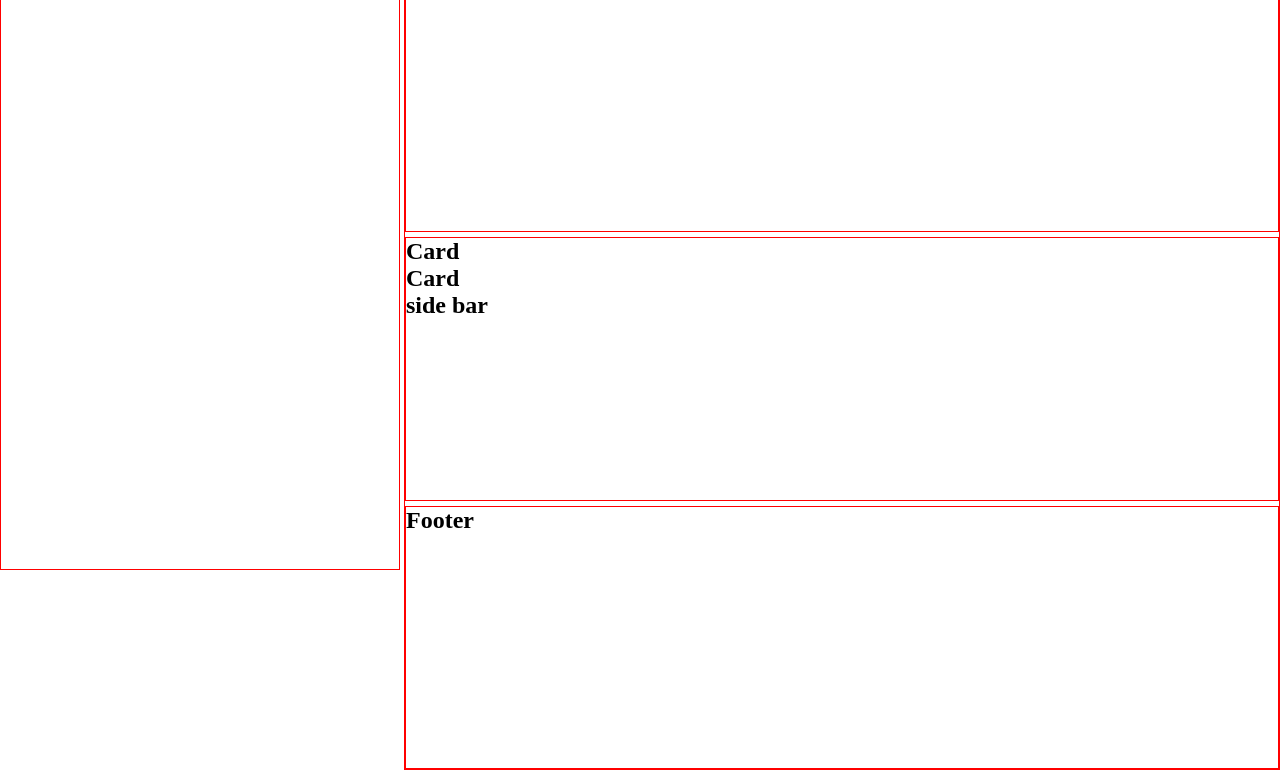
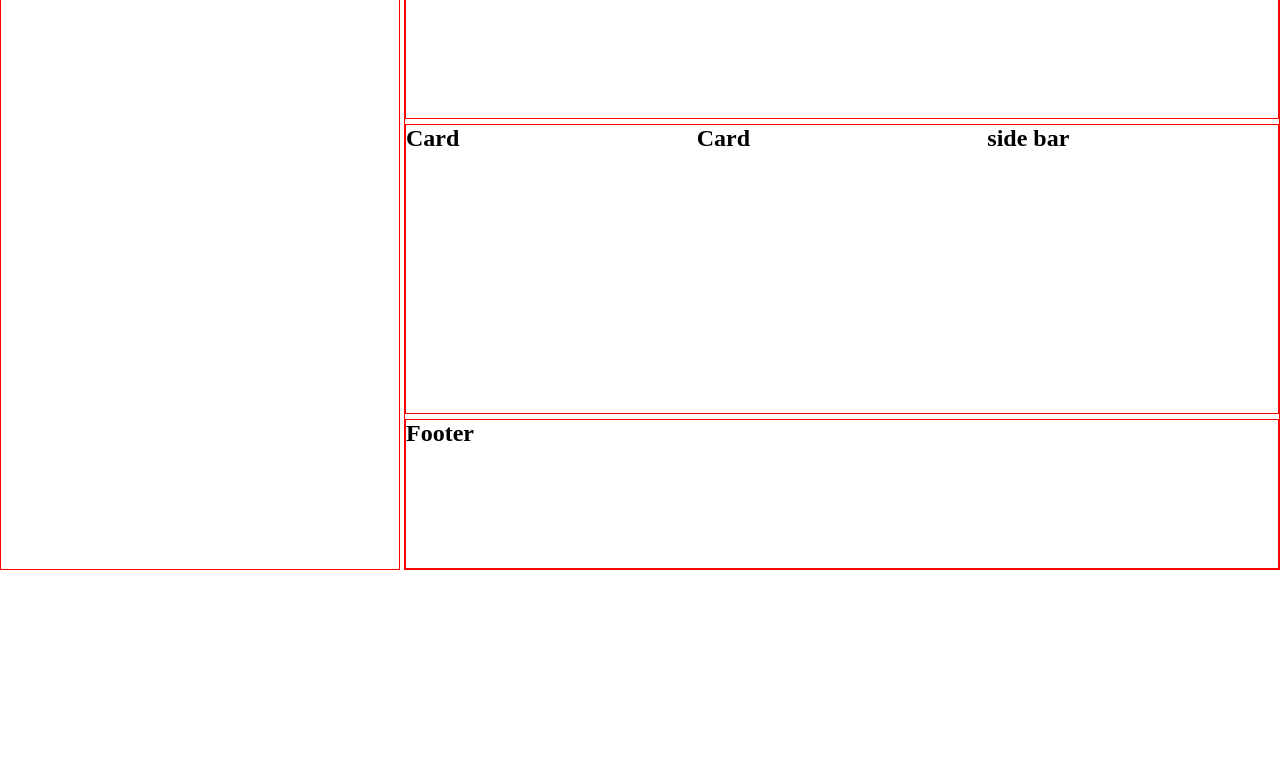
Before and after one commit to bellicose77/grid-layout-project, a plain HTML site: page index.html in a window 1280 px wide. Shown: the part 32-802 px from the top of the page. Drawn offline with Linux system fonts and the light colour scheme.

Commit message:
main content

```diff
--- a/style.css
+++ b/style.css
@@ -15,9 +15,9 @@
 }
 .main-container{
     border: 1px solid red;
-    height: 800px;
+    height: 600px;
     display: grid;
-    grid-template-rows: 1fr 1fr 1fr;
+    grid-template-rows: 150px 1fr 150px;
     grid-row-gap: 5px;
 }
 .header-container{
@@ -27,6 +27,8 @@
 
 .middel-container{
     border: 1px solid red;
+    display: grid;
+    grid-template-columns: 1fr 1fr 1fr
 }
 
 .footer-container{
```
